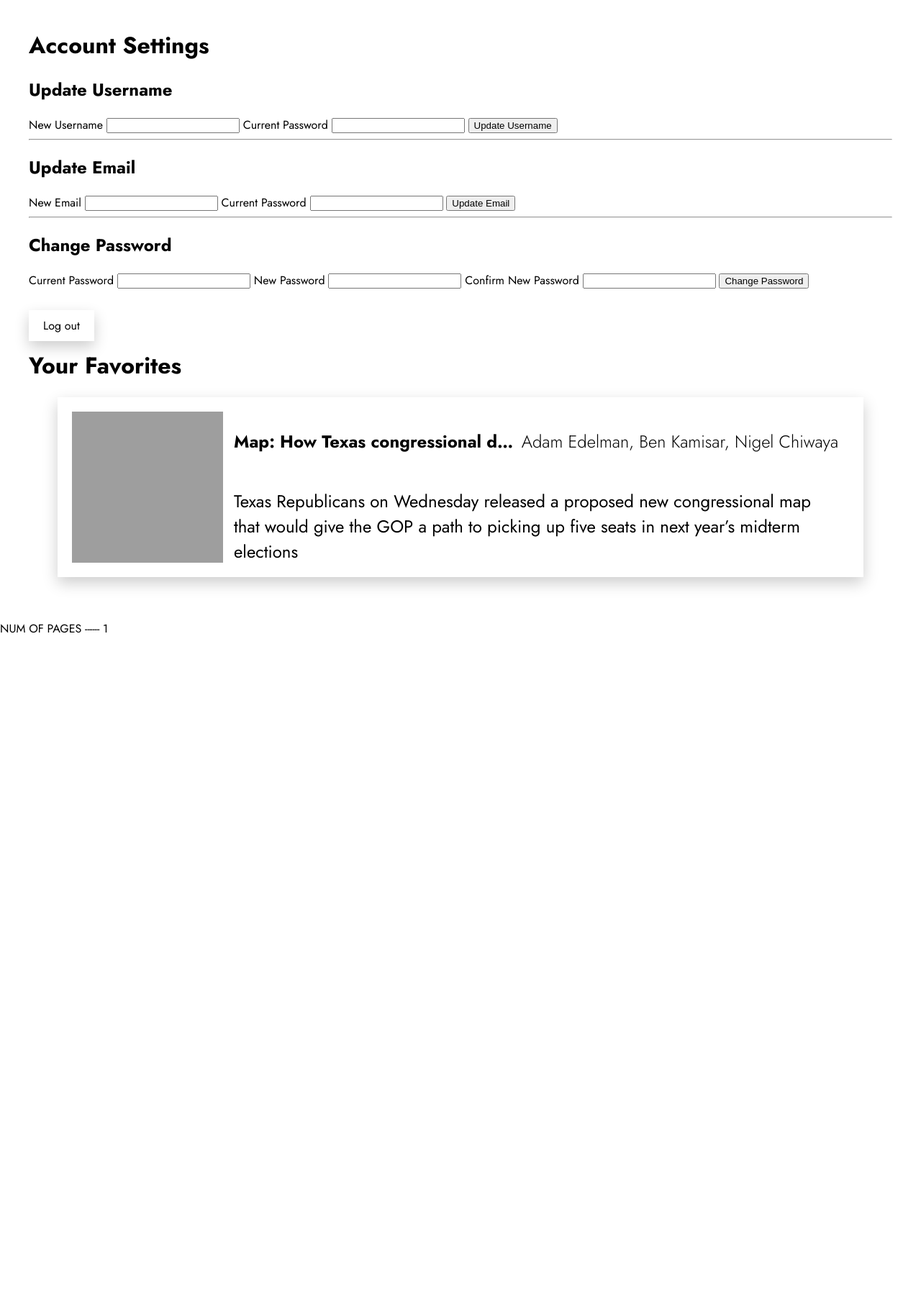
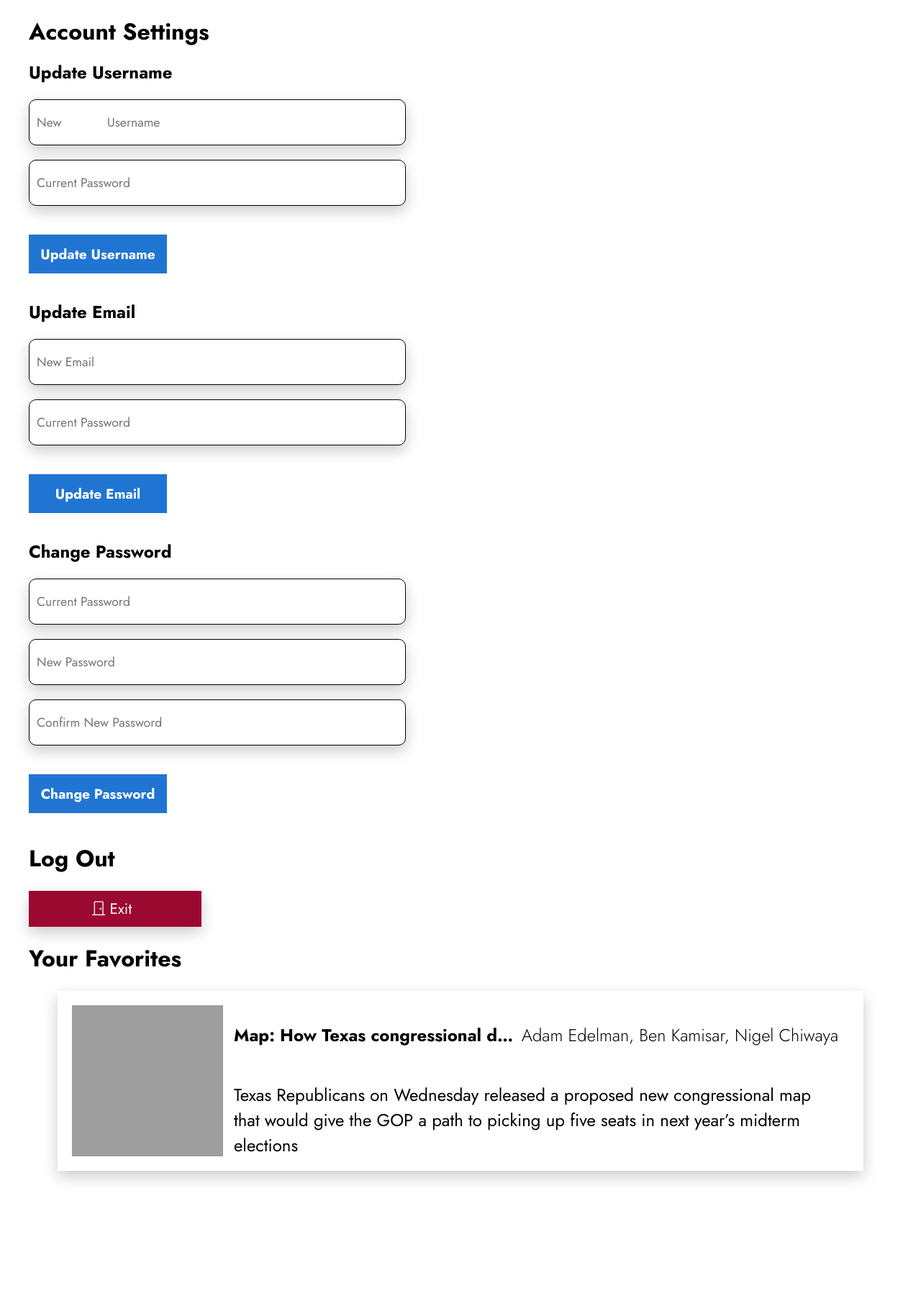
Before and after one commit to ChrizYe/SEO_Project_Final, a Flask app: page /user-page in a window 1280 px wide. Shown: the part 112-1920 px from the top of the page at 72% size. After the commit the page ends 1754 px from the top, so only its background shows below. Run offline with Flask 3, Linux system fonts and the light colour scheme; a user stored in the database is signed in; grey boxes are pictures that could not be loaded.

Commit message:
finished user settings form

```diff
--- a/main.py
+++ b/main.py
@@ -119,7 +119,6 @@ def login():
             flash("Incorrect password.", "password")
         else:
             session['username'] = user.username  # Store username in session
-            flash(f"Welcome back, {user.username}!", "success")
             return redirect(url_for("main_page"))
     return render_template(
         "login.html",
@@ -412,39 +411,37 @@ def user_page():
         if check_password_hash(user.password, username_form.current_password.data):
             existing_user = User.query.filter_by(username=username_form.username.data).first()
             if existing_user and existing_user != user:
-                username_form.errors.append("This username is already taken.")
+                flash("This username is already taken.", "username")
             else:
                 user.username = username_form.username.data
                 db.session.commit()
                 session["username"] = user.username
+                flash("Username updated successfully.", "success")
                 return redirect(url_for("user_page"))
         else:
-            username_form.errors.append("Incorrect password")
+            flash("Incorrect password for username update.", "username_password")
 
     if email_form.submit_email.data and email_form.validate_on_submit():
         if check_password_hash(user.password, email_form.current_password.data):
             existing_email = User.query.filter_by(email=email_form.email.data).first()
             if existing_email and existing_email != user:
-                email_form.errors.append("This email is already taken.")
+                flash("This email is already taken.", "email")
             else:
                 user.email = email_form.email.data
                 db.session.commit()
-                email_form.errors.append("This email is already taken.")
                 flash("Email updated successfully.", "success")
                 return redirect(url_for("user_page"))
         else:
-            flash("Incorrect password for email update.", "danger")
-            username_form.errors.append("Incorrect password.")
+            flash("Incorrect password for email update.", "email_password")
 
     if password_form.submit_password.data and password_form.validate_on_submit():
         if check_password_hash(user.password, password_form.current_password.data):
             user.password = generate_password_hash(password_form.new_password.data)
             db.session.commit()
-            flash("Password changed successfully.", "success")
+            flash("Password changed successfully.", "password-success")
             return redirect(url_for("user_page"))
         else:
-            username_form.errors.append("Incorrect current password.")
-
+            flash("Incorrect current password for password update.", "password_current")
 
 
     return render_template(
--- a/static/user-page.css
+++ b/static/user-page.css
@@ -1,7 +1,3 @@
-body {
-  height: 4000px;
-}
-
 .main-container {
   margin: 40px 40px;
 }
@@ -10,12 +6,57 @@ body {
   margin-left: 20px;
 }
 
-.pagination-option {
-  transition: 0.5s;
-  &:hover {
-    cursor: pointer;
-    background-color: #9c0930 !important;
-    color: white;
-    font-weight: 700;
-  }
+.bi-door-closed {
+  margin-right: 5px;
+  margin-left: -10px;
 }
+
+.option.logout {
+  display: flex;
+  justify-content: center;
+  background-color: #9c0930 !important;
+  width: 200px;
+  color: white;
+}
+
+.main-container {
+  margin: 0px 40px 40px;
+}
+
+.change-info-container {
+  /* background-color: antiquewhite; */
+  display: flex;
+  gap: 1rem;
+  flex-wrap: wrap;
+  margin-top: -25px;
+  justify-content: space-between;
+}
+
+.change-option {
+  display: flex;
+  flex-direction: column;
+  width: 600px;
+}
+
+.settings-option {
+  margin-bottom: 0px;
+}
+
+.settings-input {
+  font-family: "Jost", sans-serif;
+  border: none;
+  border: solid 1px;
+  box-shadow: 0 8px 20px rgba(0, 0, 0, 0.2);
+  margin-top: 20px;
+  height: 60px;
+  width: 85%;
+  font-size: 1.1rem;
+  text-align: start;
+  padding-left: 10px;
+  border-radius: 10px;
+}
+
+.alert-danger,
+.error{
+  color: red;
+}
--- a/templates/user-page.html
+++ b/templates/user-page.html
@@ -21,86 +21,112 @@
 
     <main class="main-container">
       <h1>Account Settings</h1>
-      <!-- Flash Messages -->
-      {% with messages = get_flashed_messages(with_categories=true) %} {% if
-      messages %} {% for category, message in messages %}
-      <div class="alert alert-{{ category }}">{{ message }}</div>
-      {% endfor %} {% endif %} {% endwith %}
 
-      <!-- Update Username -->
-      <h2>Update Username</h2>
+      <div class="change-info-container">
+        <div class="change-option">
+          <h2 class="settings-option">Update Username</h2>
           <form method="POST" action="{{ url_for('user_page') }}">
             {{ username_form.hidden_tag() }}
 
-        <label for="{{ username_form.username.id }}">New Username</label>
-        {{ username_form.username() }} {% for error in
-        username_form.username.errors %}
+            <!-- Username  -->
+            {{ username_form.username(class="settings-input", placeholder="New
+            Username") }} {% for error in username_form.username.errors %}
             <div class="error">{{ error }}</div>
-        {% endfor %}
+            {% endfor %} {% with messages =
+            get_flashed_messages(with_categories=true) %} {% for category,
+            message in messages %} {% if category == 'username' %}
+            <div class="alert alert-danger">{{ message }}</div>
+            {% endif %} {% endfor %} {% endwith %}
 
-        <label for="{{ username_form.current_password.id }}"
-          >Current Password</label
-        >
-        {{ username_form.current_password() }} {% for error in
+            <!-- Current Password  -->
+            {{ username_form.current_password(class="settings-input",
+            placeholder="Current Password") }} {% for error in
             username_form.current_password.errors %}
             <div class="error">{{ error }}</div>
-        {% endfor %} {{ username_form.submit_username() }}
+            {% endfor %} {% with messages =
+            get_flashed_messages(with_categories=true) %} {% for category,
+            message in messages %} {% if category == 'username_password' %}
+            <div class="alert alert-danger">{{ message }}</div>
+            {% endif %} {% endfor %} {% endwith %} {{
+            username_form.submit_username(class="submit-btn") }}
           </form>
+        </div>
 
-      <hr />
-
+        <div class="change-option">
           <!-- Update Email -->
-      <h2>Update Email</h2>
+          <h2 class="settings-option">Update Email</h2>
           <form method="POST" action="{{ url_for('user_page') }}">
             {{ email_form.hidden_tag() }}
 
-        <label for="{{ email_form.email.id }}">New Email</label>
-        {{ email_form.email() }} {% for error in email_form.email.errors %}
+            <!-- Email  -->
+            {{ email_form.email(class="settings-input", placeholder="New Email")
+            }} {% for error in email_form.email.errors %}
             <div class="error">{{ error }}</div>
-        {% endfor %}
+            {% endfor %} {% with messages =
+            get_flashed_messages(with_categories=true) %} {% for category,
+            message in messages %} {% if category == 'email' %}
+            <div class="alert alert-danger">{{ message }}</div>
+            {% endif %} {% endfor %} {% endwith %}
 
-        <label for="{{ email_form.current_password.id }}"
-          >Current Password</label
-        >
-        {{ email_form.current_password() }} {% for error in
+            <!-- Current Password  -->
+            {{ email_form.current_password(class="settings-input",
+            placeholder="Current Password") }} {% for error in
             email_form.current_password.errors %}
             <div class="error">{{ error }}</div>
-        {% endfor %} {{ email_form.submit_email() }}
+            {% endfor %} {% with messages =
+            get_flashed_messages(with_categories=true) %} {% for category,
+            message in messages %} {% if category == 'email_password' %}
+            <div class="alert alert-danger">{{ message }}</div>
+            {% endif %} {% endfor %} {% endwith %} {{
+            email_form.submit_email(class="submit-btn") }}
           </form>
+        </div>
 
-      <hr />
-
+        <div class="change-option">
           <!-- Change Password -->
-      <h2>Change Password</h2>
+          <h2 class="settings-option">Change Password</h2>
           <form method="POST" action="{{ url_for('user_page') }}">
             {{ password_form.hidden_tag() }}
 
-        <label for="{{ password_form.current_password.id }}"
-          >Current Password</label
-        >
-        {{ password_form.current_password() }} {% for error in
+            <!-- Current Password  -->
+            {{ password_form.current_password(class="settings-input",
+            placeholder="Current Password") }} {% for error in
             password_form.current_password.errors %}
             <div class="error">{{ error }}</div>
-        {% endfor %}
+            {% endfor %} {% with messages =
+            get_flashed_messages(with_categories=true) %} {% for category,
+            message in messages %} {% if category == 'password_current' %}
+            <div class="alert alert-danger">{{ message }}</div>
+            {% endif %} {% endfor %} {% endwith %}
 
-        <label for="{{ password_form.new_password.id }}">New Password</label>
-        {{ password_form.new_password() }} {% for error in
+            <!-- New Password  -->
+            {{ password_form.new_password(class="settings-input",
+            placeholder="New Password") }} {% for error in
             password_form.new_password.errors %}
             <div class="error">{{ error }}</div>
             {% endfor %}
 
-        <label for="{{ password_form.confirm_new_password.id }}"
-          >Confirm New Password</label
-        >
-        {{ password_form.confirm_new_password() }} {% for error in
+            <!-- Confirm New Password  -->
+            {{ password_form.confirm_new_password(class="settings-input",
+            placeholder="Confirm New Password") }} {% for error in
             password_form.confirm_new_password.errors %}
             <div class="error">{{ error }}</div>
-        {% endfor %} {{ password_form.submit_password() }}
+            {% endfor %} {{ password_form.submit_password(class="submit-btn") }}
+            {% with messages = get_flashed_messages(with_categories=true) %} {%
+            for category, message in messages %} {% if category
+            =='password_success' %}
+            <div class="alert alert-success">{{ message }}</div>
+            {% endif %} {% endfor %} {% endwith %}
           </form>
+        </div>
+      </div>
     </main>
 
     <main class="main-container">
-      <a class="pagination-option" href="{{ url_for('logout') }}">Log out</a>
+      <h1>Log Out</h1>
+      <a class="option logout" href="{{ url_for('logout') }}">
+        <span class="bi bi-door-closed"></span>Exit</a
+      >
       <h1>Your Favorites</h1>
 
       {% if has_favorites %} {% for article in articles %}
@@ -139,8 +165,6 @@
       </div>
       {% endif %}
     </main>
-
-    <div>NUM OF PAGES ------ {{total_pages}}</div>
   </body>
 </html>
 
```
Also changed, not shown: instance/site.db. Lines whose indentation alone changed are shown as unchanged.
